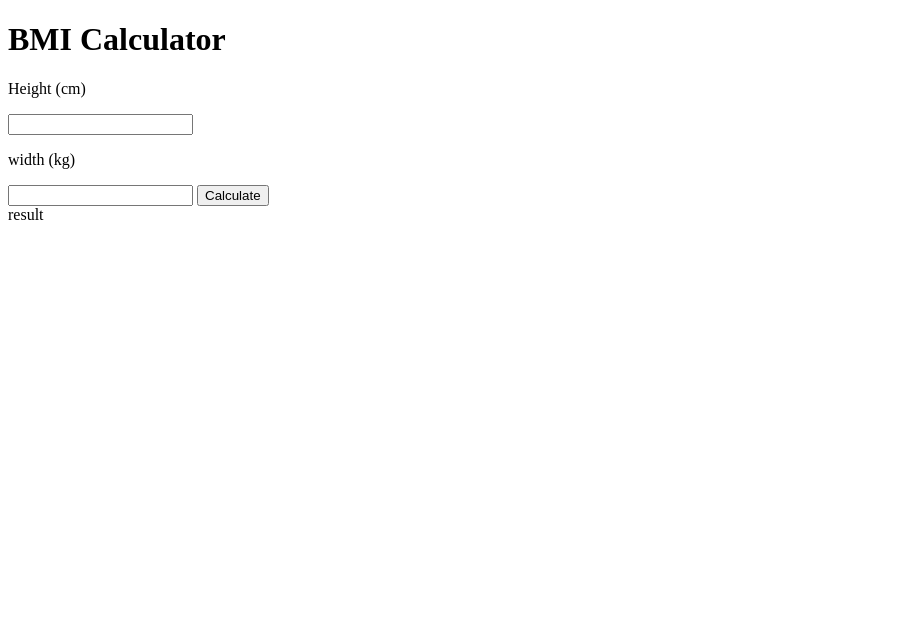
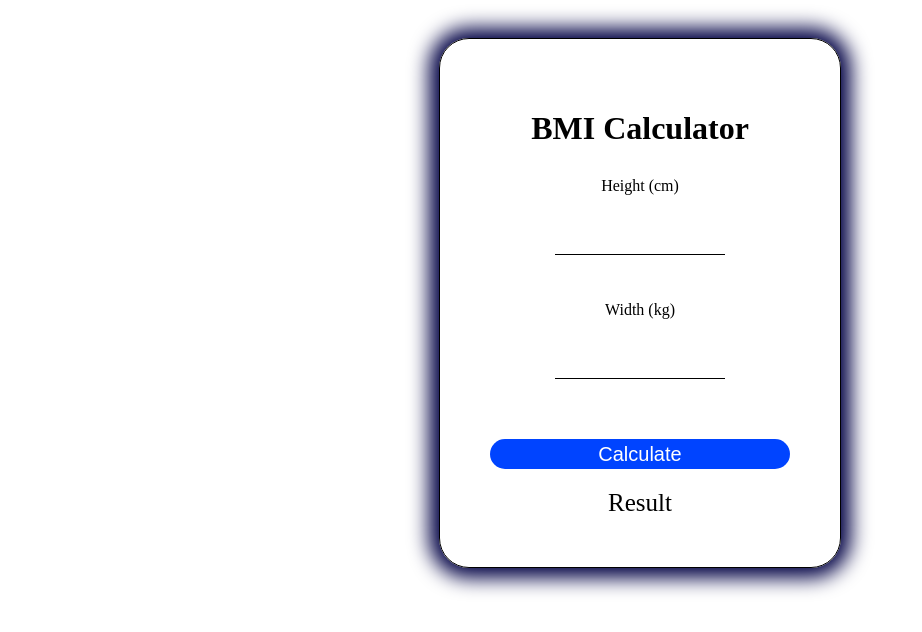
Before and after one commit to Gulzarokz/BMI-calculator, a plain HTML site: page index.html in a window 1280 px wide. Shown: the whole page, without its empty margins (0-922 px from the left). Drawn offline with Linux system fonts and the light colour scheme.

Commit message:
add style to the body , heading input field button and result

```diff
--- a/index.html
+++ b/index.html
@@ -8,27 +8,20 @@
 </head>
 <body>
 
-        <div>
+        <div class="container">
             <h1>BMI Calculator</h1>
 
             <p>Height (cm)</p>
             <input type="text">
 
-            <p>width (kg)</p>
+            <p>Width (kg)</p>
             <input type="text">
 
             <button>Calculate</button>
 
-            <div>result</div>
+            <div id="result">Result</div>
 
         </div>
-
-
-
-
-
-
-
 
 
     <script src="./index.js"></script>
--- a/style.css
+++ b/style.css
@@ -0,0 +1,43 @@
+
+body{
+    display: flex;
+    justify-content: center;
+}
+.container{
+    margin-top: 30px;
+    width: 300px;
+    border: 1px solid black;
+    padding: 50px;
+    box-shadow: 0px 0px 20px 10px #004;
+    /* background-color: lightcoral; */
+    /* height: 300px; */
+    border-radius: 30px;
+    text-align: center;
+ }
+h1{
+    margin-bottom: 30px;
+}
+input {
+    border: none;
+    border-bottom: 1px solid black;
+    width: 50%;
+    margin-bottom: 30px;
+    outline: none;
+    text-align: center;
+    padding: 10px;
+    font-size: 20px;
+}
+button{
+    width: 100%;
+    border-radius: 30px;
+    height: 30px;
+    margin-top: 30px;
+    border: none;
+    background-color:  #0044ff;
+    color: #fff;
+    font-size: 20px;
+}
+#result{
+    margin-top: 20px;
+    font-size: 25px;
+}
```
